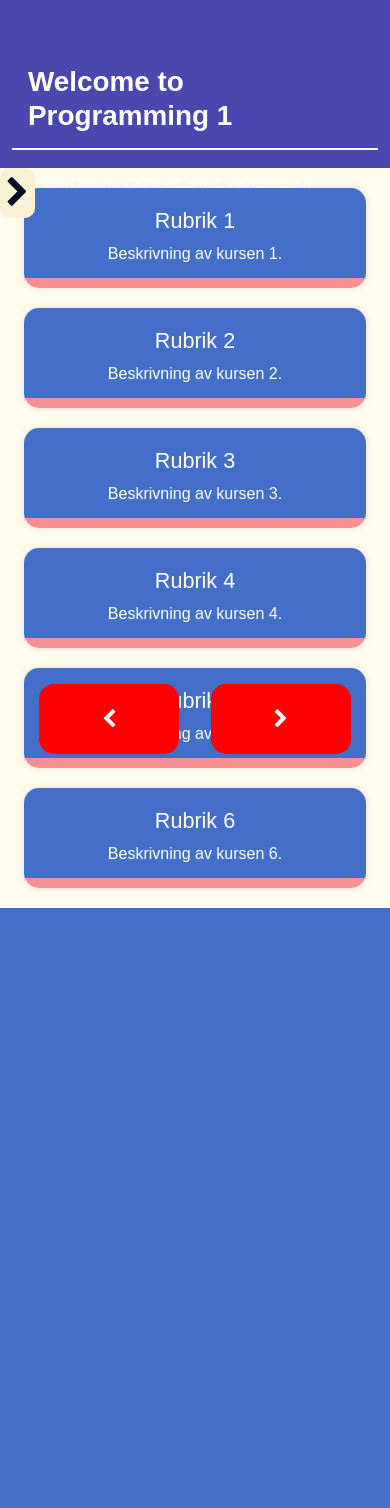
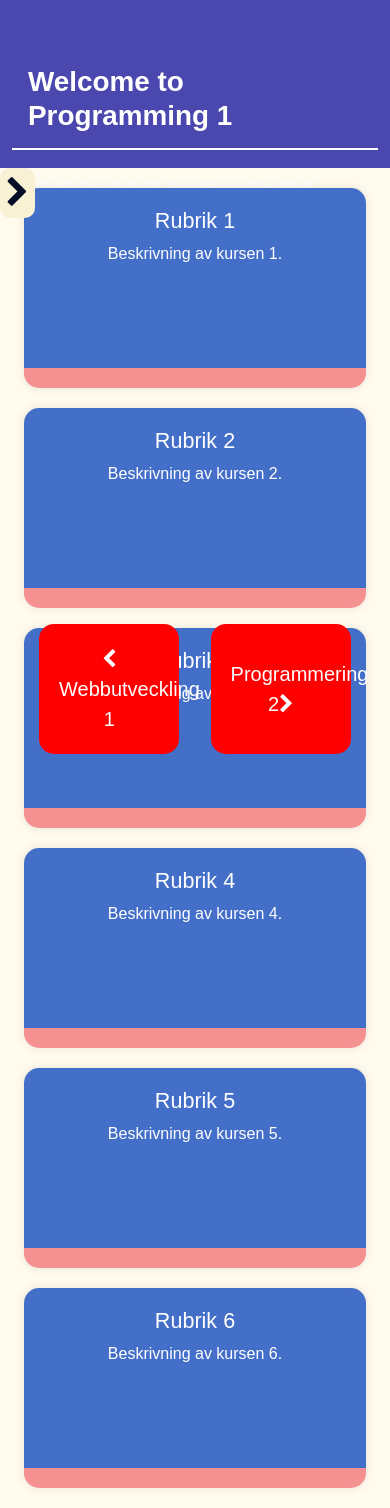
Before and after one commit to NTIG-Helsingborg/TE4_23-24_Basecamp, a PHP site: page /kurser.php in a window 390 px wide. Shown: the part 70-1578 px from the top of the page. Before the commit the page ends 978 px from the top, so only its background shows below. Run offline with PHP 8.4, Linux system fonts and the light colour scheme; some libraries are stand-ins or nearby versions.

Commit message:
Updated box sizes and responsivness

```diff
--- a/CSS/kurser.css
+++ b/CSS/kurser.css
@@ -2,13 +2,14 @@
 #myNavbar{
   position:relative !important;
 }
+
 #box-container {
   margin-top: 5%;
+  margin-left: 15%;
   display: flex;
-  flex-direction: column;
-  align-items: center;
-  max-width: 800px; /* Justera maxbredden efter behov */
-  width: 100%;
+  flex-direction: column;align-items: center;
+  max-width: calc(100% - 15%);; /* Justera maxbredden efter behov */
+  width:auto;
   box-sizing: border-box;
 }
 
@@ -21,7 +22,7 @@
   padding: 20px;
   color: #fff;
   width: 100%;
-  height: 175px;
+  height: 300px;
   transition:all 0.5s ease-in-out;
 }
 .box:hover{
@@ -31,16 +32,17 @@
   color: #fff;
   text-decoration: none;
 }
-
-@media (max-width: 1920px) {
-  .box {
-    height: 150px;
+@media (max-width: 1200px) {
+  #box-container {
+    margin-left: 0;
+    max-width: 100%;
   }
 }
 
+
 @media (max-width: 768px) {
   .box {
-    height: 100px;
+    height: 200px;
   }
 }
 
--- a/kurser.php
+++ b/kurser.php
@@ -112,8 +112,8 @@
 
   <!-- Knappar -->
   <div class="button-container">
-    <button id="showGroupLeft" class="rounded-button left"><i class="fa fa-chevron-left"></i></button>
-    <button id="showGroupRight" class="rounded-button right"><i class="fa fa-chevron-right"></i></button>
+    <button id="showGroupLeft" class="rounded-button left"><i class="fa fa-chevron-left"></i>Webbutveckling 1</button>
+    <button id="showGroupRight" class="rounded-button right">Programmering 2<i class="fa fa-chevron-right"></i></button>
   </div>
 
   <script src="https://code.jquery.com/jquery-3.7.1.min.js"
```
